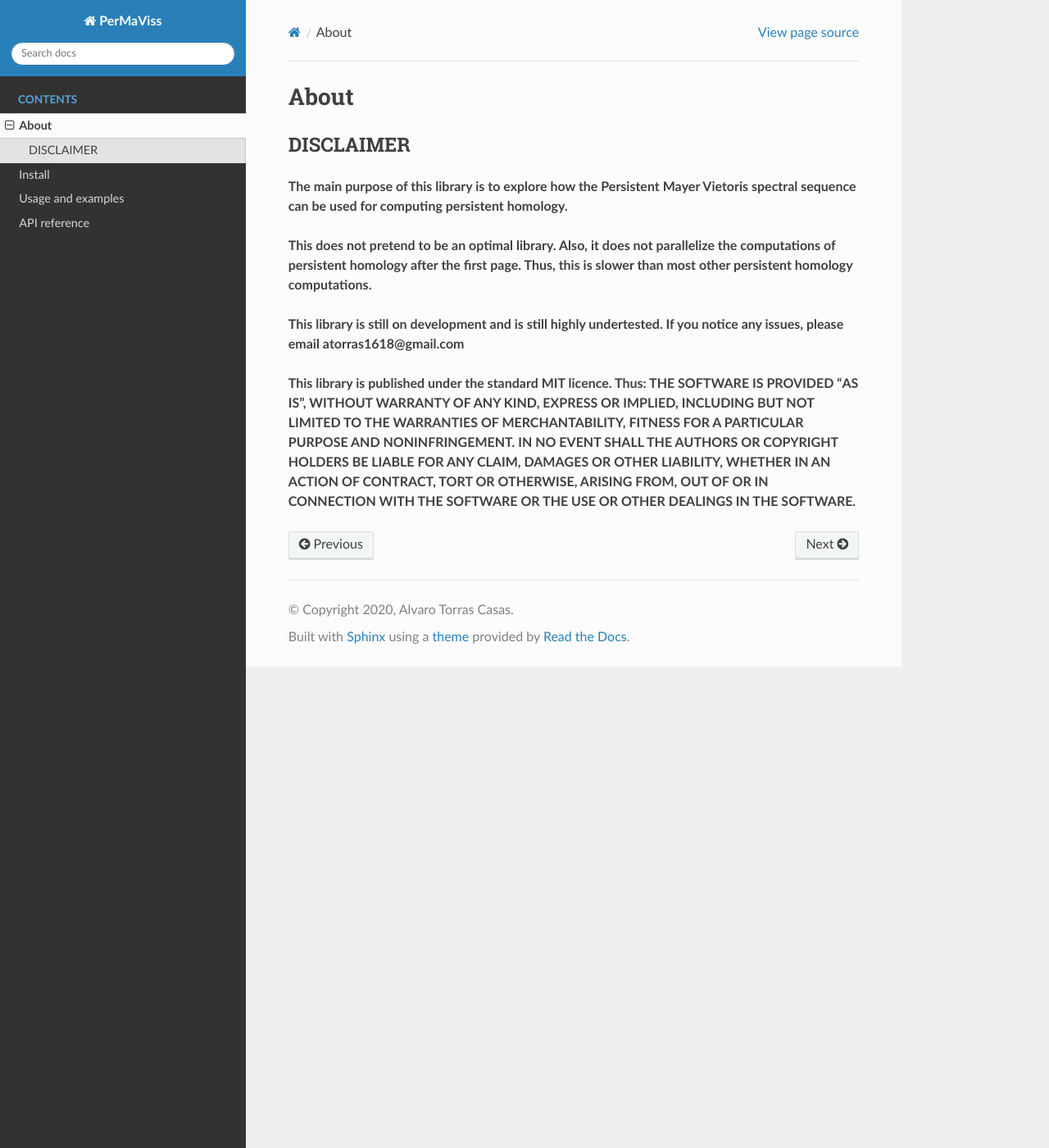
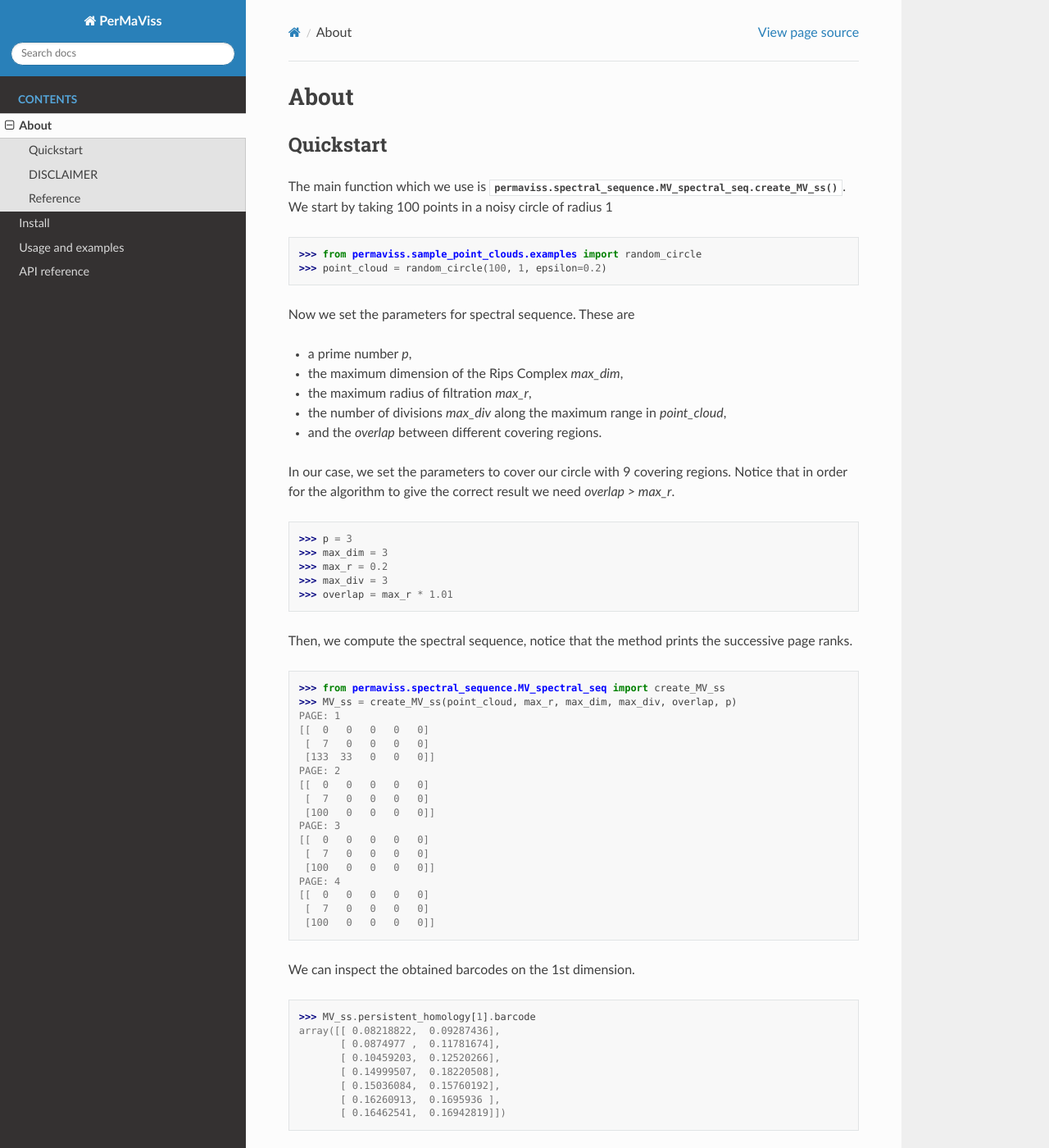
Before and after one commit to atorras1618/PerMaViss, a Sphinx documentation site: the page built from docs/about/index.rst, in a window 1280 px wide and 1400 px high. Shown: the whole window at 82% size. Built offline with Sphinx 7.4.7 and the Read the Docs theme 2.0.0, drawn with Linux system fonts in a browser that asks for light colours; some of the changed text lies outside the part shown.

Commit message:
wrote quickstart

```diff
--- a/docs/about/index.rst
+++ b/docs/about/index.rst
@@ -2,4 +2,74 @@
 About
 *****
 
+Quickstart
+==========
+
+The main function which we use is :meth:`permaviss.spectral_sequence.MV_spectral_seq.create_MV_ss`.
+We start by taking 100 points in a noisy circle of radius 1
+
+    >>> from permaviss.sample_point_clouds.examples import random_circle
+    >>> point_cloud = random_circle(100, 1, epsilon=0.2)
+
+Now we set the parameters for spectral sequence. These are
+
+- a prime number `p`,
+
+- the maximum dimension of the Rips Complex `max_dim`,
+
+- the maximum radius of filtration `max_r`,
+
+- the number of divisions `max_div` along the maximum range in `point_cloud`,
+
+- and the `overlap` between different covering regions.
+
+In our case, we set the parameters to cover our circle with 9 covering regions.
+Notice that  in order for the algorithm to give the correct result we need `overlap > max_r`.
+
+    >>> p = 3
+    >>> max_dim = 3
+    >>> max_r = 0.2
+    >>> max_div = 3
+    >>> overlap = max_r * 1.01
+
+Then, we compute the spectral sequence, notice that the method prints the successive page ranks.
+
+    >>> from permaviss.spectral_sequence.MV_spectral_seq import create_MV_ss
+    >>> MV_ss = create_MV_ss(point_cloud, max_r, max_dim, max_div, overlap, p)
+    PAGE: 1
+    [[  0   0   0   0   0]
+     [  7   0   0   0   0]
+     [133  33   0   0   0]]
+    PAGE: 2
+    [[  0   0   0   0   0]
+     [  7   0   0   0   0]
+     [100   0   0   0   0]]
+    PAGE: 3
+    [[  0   0   0   0   0]
+     [  7   0   0   0   0]
+     [100   0   0   0   0]]
+    PAGE: 4
+    [[  0   0   0   0   0]
+     [  7   0   0   0   0]
+     [100   0   0   0   0]]
+
+We can inspect the obtained barcodes on the 1st dimension.
+
+    >>> MV_ss.persistent_homology[1].barcode
+    array([[ 0.08218822,  0.09287436],
+           [ 0.0874977 ,  0.11781674],
+           [ 0.10459203,  0.12520266],
+           [ 0.14999507,  0.18220508],
+           [ 0.15036084,  0.15760192],
+           [ 0.16260913,  0.1695936 ],
+           [ 0.16462541,  0.16942819]])
+
+Notice that in this case, there was no need to solve the extension problem. See the examples section for nontrivial extensions.
+
+
 .. include:: ../../DISCLAIMER.rst
+
+Reference
+=========
+
+This module is written using the algorithm in `Distributing Persistent Homology via Spectral Sequences <https://arxiv.org/abs/1907.05228>`_.
```
Also changed, not shown: README.rst (+78 -4 lines), docs/index.rst (+12 -7 lines), 1 other file.
